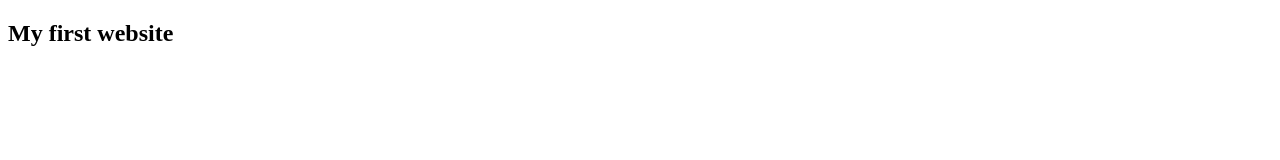
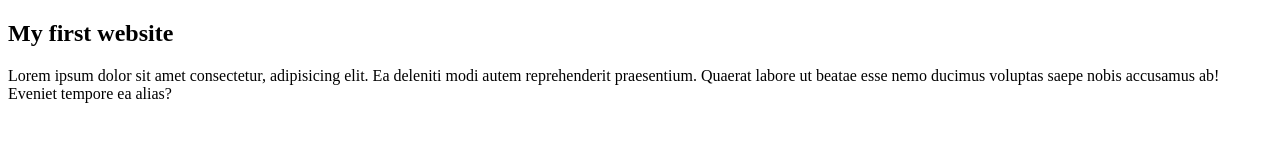
Before and after one commit to ClementMbai/git_test, a plain HTML site: page index.html in a window 1280 px wide. Drawn offline with Linux system fonts and the light colour scheme.

Commit message:
26th Feb edit

```diff
--- a/index.html
+++ b/index.html
@@ -7,5 +7,9 @@
 </head>
 <body>
     <h2>My first website</h2>
+
+    <p>
+        Lorem ipsum dolor sit amet consectetur, adipisicing elit. Ea deleniti modi autem reprehenderit praesentium. Quaerat labore ut beatae esse nemo ducimus voluptas saepe nobis accusamus ab! Eveniet tempore ea alias?
+    </p>
 </body>
 </html>
```
